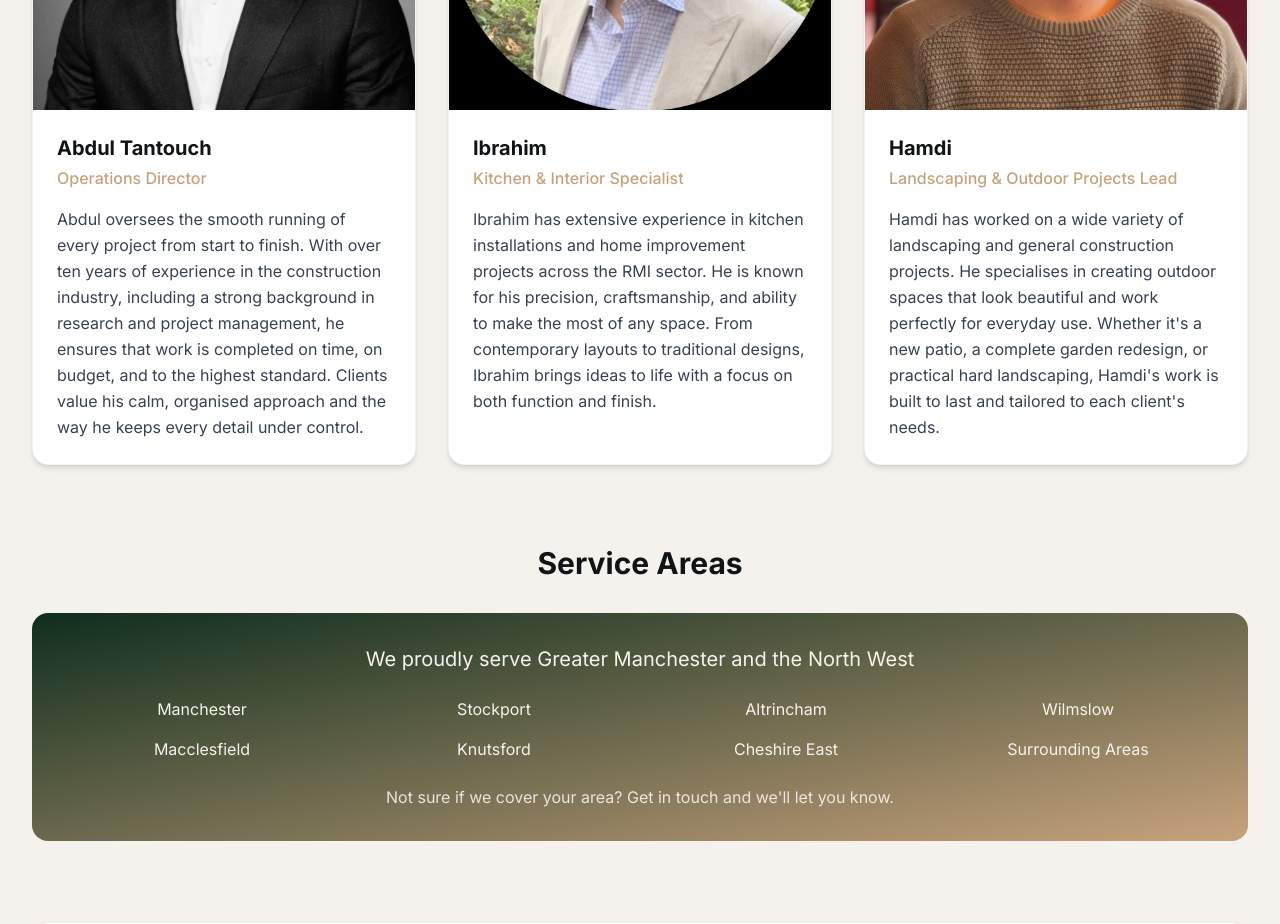
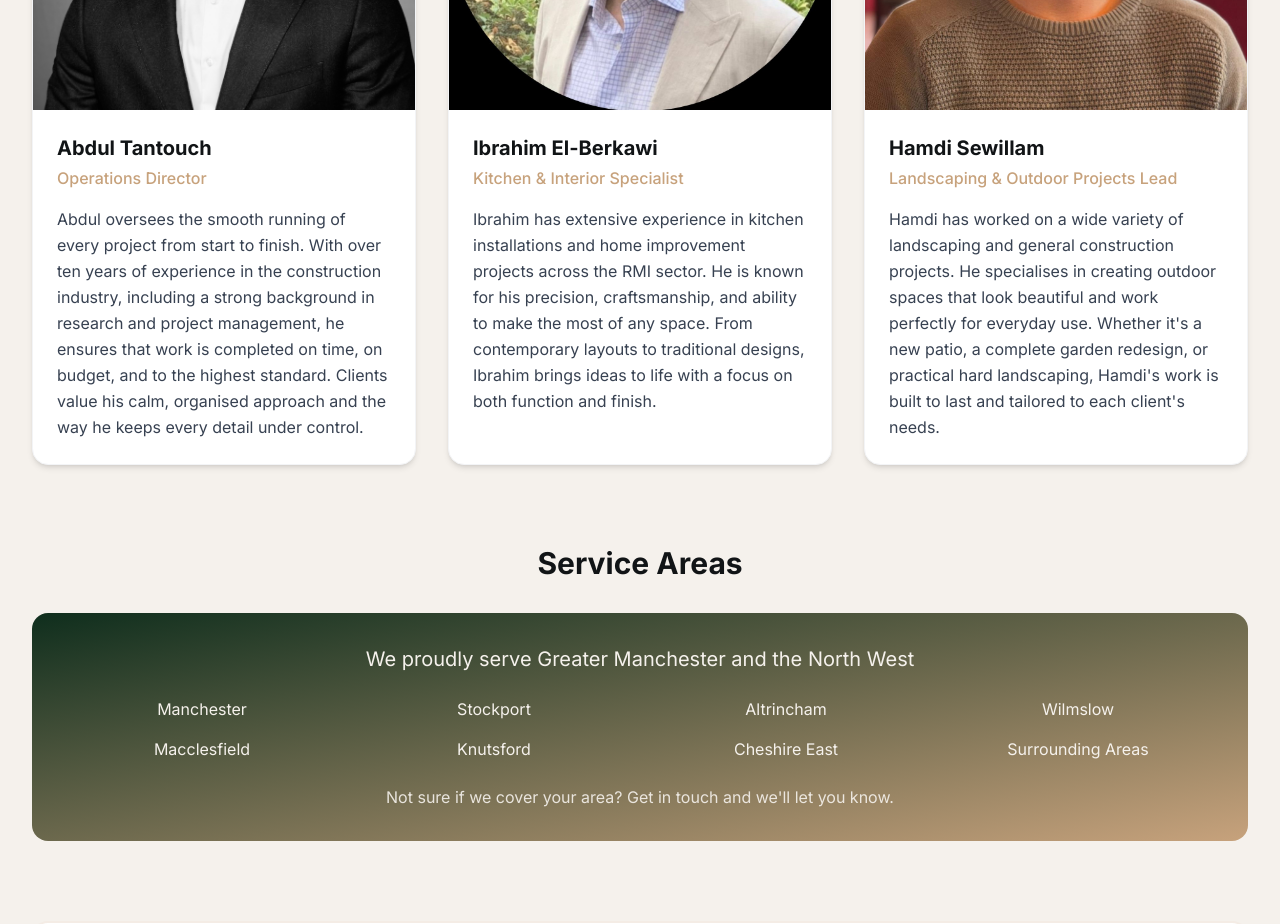
Before and after one commit to Tantoucha/Eden-Hearth, a Next.js app: page /about in a window 1280 px wide. Shown: the part 980-1904 px from the top of the page. Built offline with nearby package versions, Linux system fonts and the light colour scheme; no server answers.

Commit message:
Update founders' names in About section
- Ibrahim -> Ibrahim El-Berkawi
- Hamdi -> Hamdi Sewillam
- Full names now displayed in Meet the Founders section

```diff
--- a/app/about/page.tsx
+++ b/app/about/page.tsx
@@ -16,13 +16,13 @@ export default function AboutPage() {
       bio: 'Abdul oversees the smooth running of every project from start to finish. With over ten years of experience in the construction industry, including a strong background in research and project management, he ensures that work is completed on time, on budget, and to the highest standard. Clients value his calm, organised approach and the way he keeps every detail under control.',
     },
     {
-      name: 'Ibrahim',
+      name: 'Ibrahim El-Berkawi',
       title: 'Kitchen & Interior Specialist',
       image: '/ibrahim-berkawi.jpg',
       bio: 'Ibrahim has extensive experience in kitchen installations and home improvement projects across the RMI sector. He is known for his precision, craftsmanship, and ability to make the most of any space. From contemporary layouts to traditional designs, Ibrahim brings ideas to life with a focus on both function and finish.',
     },
     {
-      name: 'Hamdi',
+      name: 'Hamdi Sewillam',
       title: 'Landscaping & Outdoor Projects Lead',
       image: '/hamdi-hassan.jpg',
       bio: 'Hamdi has worked on a wide variety of landscaping and general construction projects. He specialises in creating outdoor spaces that look beautiful and work perfectly for everyday use. Whether it\'s a new patio, a complete garden redesign, or practical hard landscaping, Hamdi\'s work is built to last and tailored to each client\'s needs.',
```
